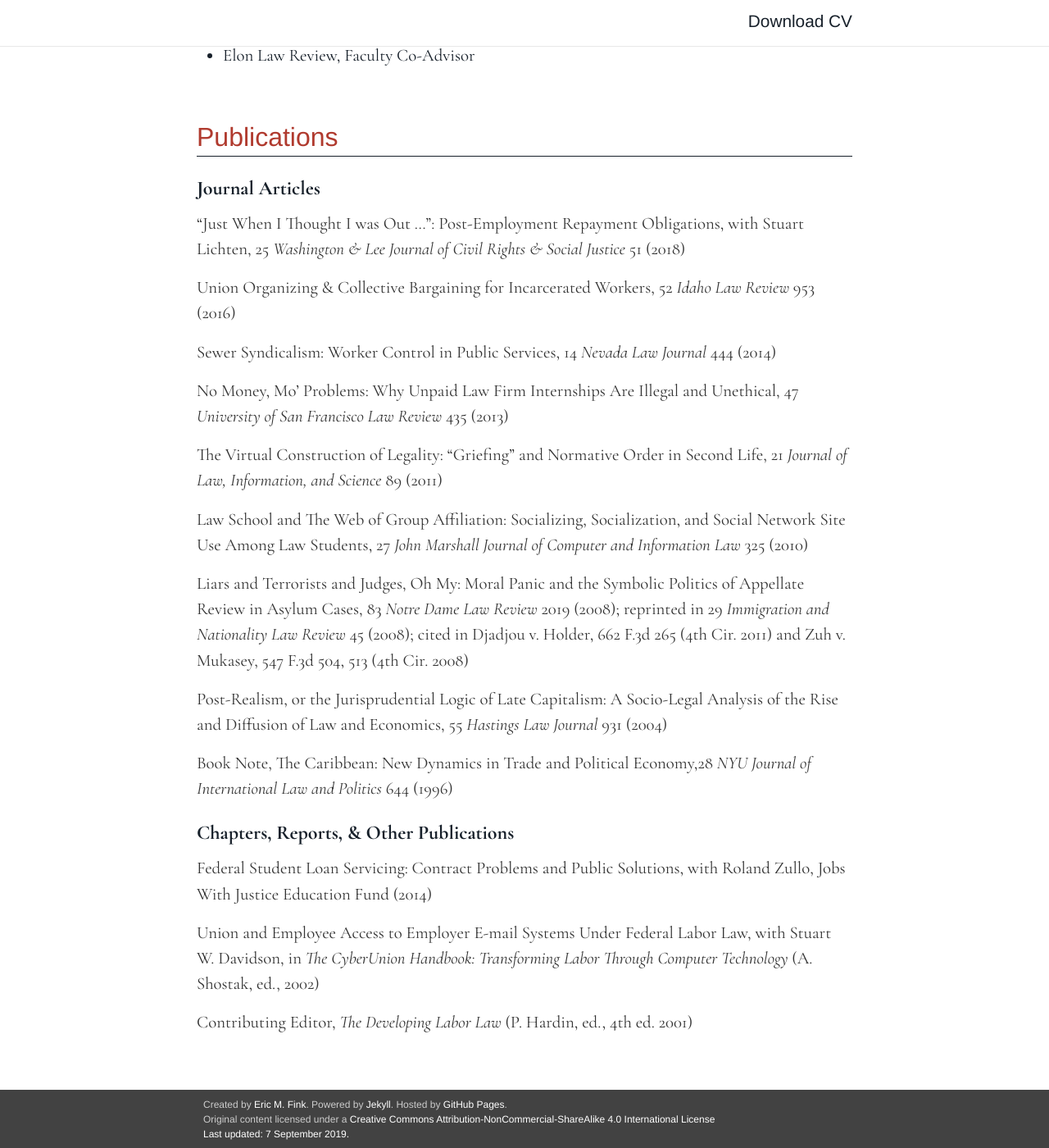
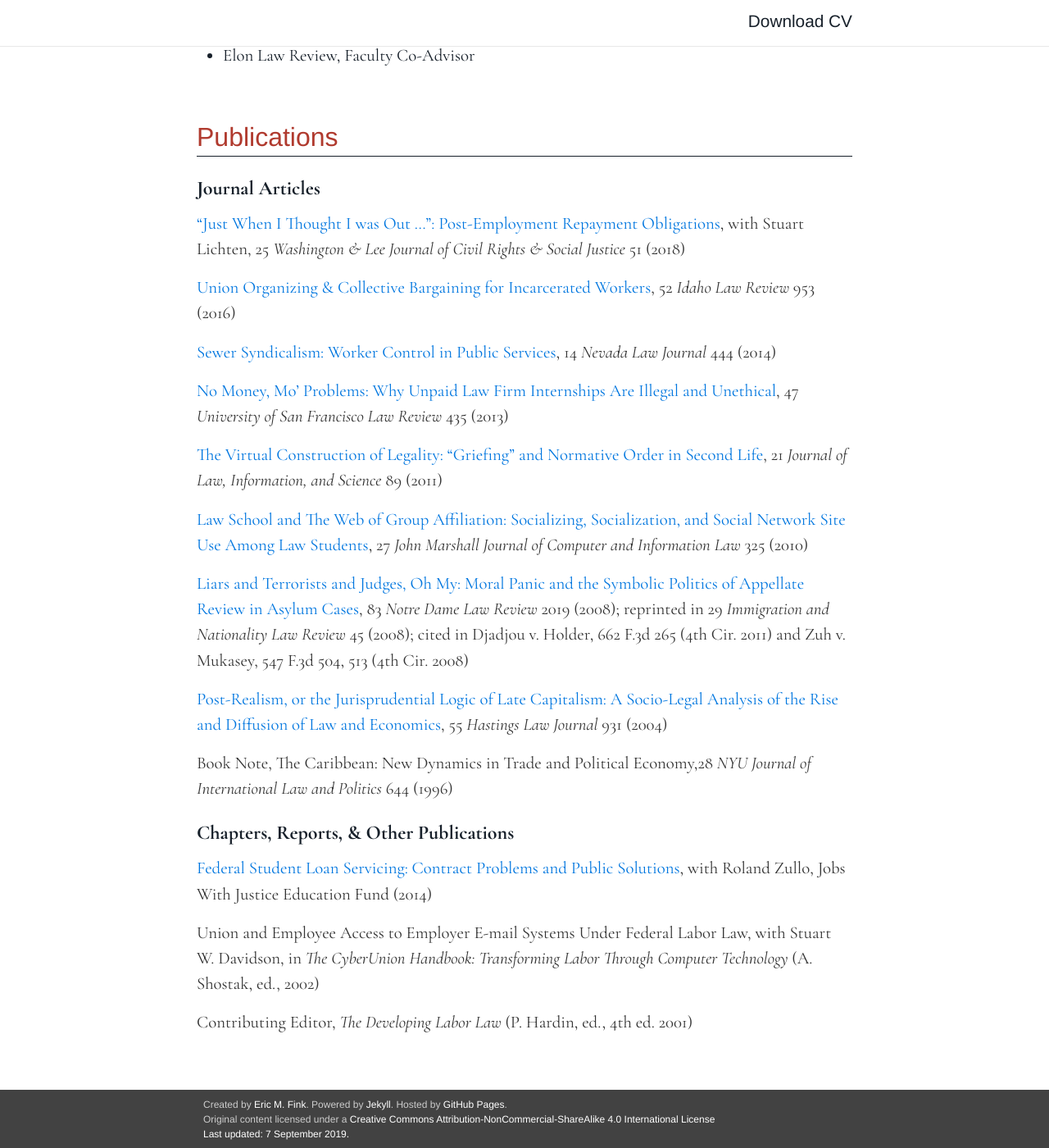
Before and after one commit to LuckyJimJD/LuckyJimJD.github.io, a Jekyll site: the page built from _pages/cv.md, in a window 1280 px wide and 1400 px high, scrolled down 1190 px. Shown: the whole window at 82% size. Built offline with Jekyll 4.4.1, drawn with Linux system fonts in a browser that asks for light colours; some web fonts are replaced; comment, search, counter and statistics services are not loaded; part of the change alters nothing that is shown; some of the changed text lies outside the part shown.

```diff
--- a/_pages/cv.md
+++ b/_pages/cv.md
@@ -29,17 +29,17 @@ output:
 
 #### 2019-20
 
-- Civil Procedure (Fall 2019)
-- Professional Responsibility (Fall 2019)
-- Consumer Protection (Winter 2020)
-- Labor Law (Winter 2020)
+- [Civil Procedure](https://www.emfink.net/CivilProcedure/) (Fall 2019)
+- [Professional Responsibility](https://www.emfink.net/ProfessionalResponsibility/) (Fall 2019)
+- [Consumer Protection](https://www.emfink.net/ConsumerProtection/) (Winter 2020)
+- [Labor Law](https://www.emfink.net/LaborLaw/) (Winter 2020)
 
 #### Past
 
 - Administrative Law
 - Business Associations
-- Cause Lawyering
-- Employment Law
+- [Cause Lawyering](https://www.emfink.net/CauseLawyering/)
+- [Employment Law](https://www.emfink.net/EmploymentLaw/)
 - Socio-Legal Perspectives
 
 ### Service
@@ -58,27 +58,27 @@ output:
 
 ### Journal Articles
 
-"Just When I Thought I was Out …": Post-Employment Repayment Obligations, with Stuart Lichten, 25 *Washington & Lee Journal of Civil Rights & Social Justice* 51 (2018)
+["Just When I Thought I was Out …": Post-Employment Repayment Obligations](https://www.emfink.net/assets/publications/Post-Employment_Repayment_Obligations.pdf), with Stuart Lichten, 25 *Washington & Lee Journal of Civil Rights & Social Justice* 51 (2018)
 
-Union Organizing & Collective Bargaining for Incarcerated Workers, 52 *Idaho Law Review* 953 (2016)
+[Union Organizing & Collective Bargaining for Incarcerated Workers](https://www.emfink.net/assets/publications/Unions_for_Incarcerated_Workers.pdf), 52 *Idaho Law Review* 953 (2016)
 
-Sewer Syndicalism: Worker Control in Public Services, 14 *Nevada Law Journal* 444 (2014)
+[Sewer Syndicalism: Worker Control in Public Services](https://www.emfink.net/assets/publications/Sewer_Syndicalism.pdf), 14 *Nevada Law Journal* 444 (2014)
 
-No Money, Mo’ Problems: Why Unpaid Law Firm Internships Are Illegal and Unethical, 47 *University of San Francisco Law Review* 435 (2013)
+[No Money, Mo’ Problems: Why Unpaid Law Firm Internships Are Illegal and Unethical](https://www.emfink.net/assets/publications/Unpaid_Law_Firm_Internships.pdf), 47 *University of San Francisco Law Review* 435 (2013)
 
-The Virtual Construction of Legality: "Griefing" and Normative Order in Second Life, 21 *Journal of Law, Information, and Science* 89 (2011)
+[The Virtual Construction of Legality: "Griefing" and Normative Order in Second Life](https://www.emfink.net/assets/publications/Law_in_Second_Life.pdf), 21 *Journal of Law, Information, and Science* 89 (2011)
 
-Law School and The Web of Group Affiliation: Socializing, Socialization, and Social Network Site Use Among Law Students, 27 *John Marshall Journal of Computer and Information Law* 325 (2010)
+[Law School and The Web of Group Affiliation: Socializing, Socialization, and Social Network Site Use Among Law Students](https://www.emfink.net/assets/publications/Law_Students_&_Facebook.pdf), 27 *John Marshall Journal of Computer and Information Law* 325 (2010)
 
-Liars and Terrorists and Judges, Oh My: Moral Panic and the Symbolic Politics of Appellate Review in Asylum Cases, 83 *Notre Dame Law Review* 2019 (2008); reprinted in 29 *Immigration and Nationality Law Review* 45 (2008); cited in Djadjou v. Holder, 662 F.3d 265 (4th Cir. 2011) and Zuh v. Mukasey, 547 F.3d 504, 513 (4th Cir. 2008)
+[Liars and Terrorists and Judges, Oh My: Moral Panic and the Symbolic Politics of Appellate Review in Asylum Cases](https://www.emfink.net/assets/publications/Adverse_Credibility_in_Immigration_Court.pdf), 83 *Notre Dame Law Review* 2019 (2008); reprinted in 29 *Immigration and Nationality Law Review* 45 (2008); cited in Djadjou v. Holder, 662 F.3d 265 (4th Cir. 2011) and Zuh v. Mukasey, 547 F.3d 504, 513 (4th Cir. 2008)
 
-Post-Realism, or the Jurisprudential Logic of Late Capitalism: A Socio-Legal Analysis of the Rise and Diffusion of Law and Economics, 55 *Hastings Law Journal* 931 (2004)
+[Post-Realism, or the Jurisprudential Logic of Late Capitalism: A Socio-Legal Analysis of the Rise and Diffusion of Law and Economics](https://www.emfink.net/assets/publications/Diffusion_of_Law_&_Econ.pdf), 55 *Hastings Law Journal* 931 (2004)
 
 Book Note, The Caribbean: New Dynamics in Trade and Political Economy,28 *NYU Journal of International Law and Politics* 644 (1996)
 
 ### Chapters, Reports, & Other Publications
 
-Federal Student Loan Servicing: Contract Problems and Public Solutions, with Roland Zullo, Jobs With Justice Education Fund (2014)
+[Federal Student Loan Servicing: Contract Problems and Public Solutions](https://www.emfink.net/assets/publications/Student_Loan_Servicing.pdf), with Roland Zullo, Jobs With Justice Education Fund (2014)
 
 Union and Employee Access to Employer E-mail Systems Under Federal Labor Law, with Stuart W. Davidson, in *The CyberUnion Handbook: Transforming Labor Through Computer Technology* (A. Shostak, ed., 2002)
 
```
Also changed, not shown: 1 other file.
